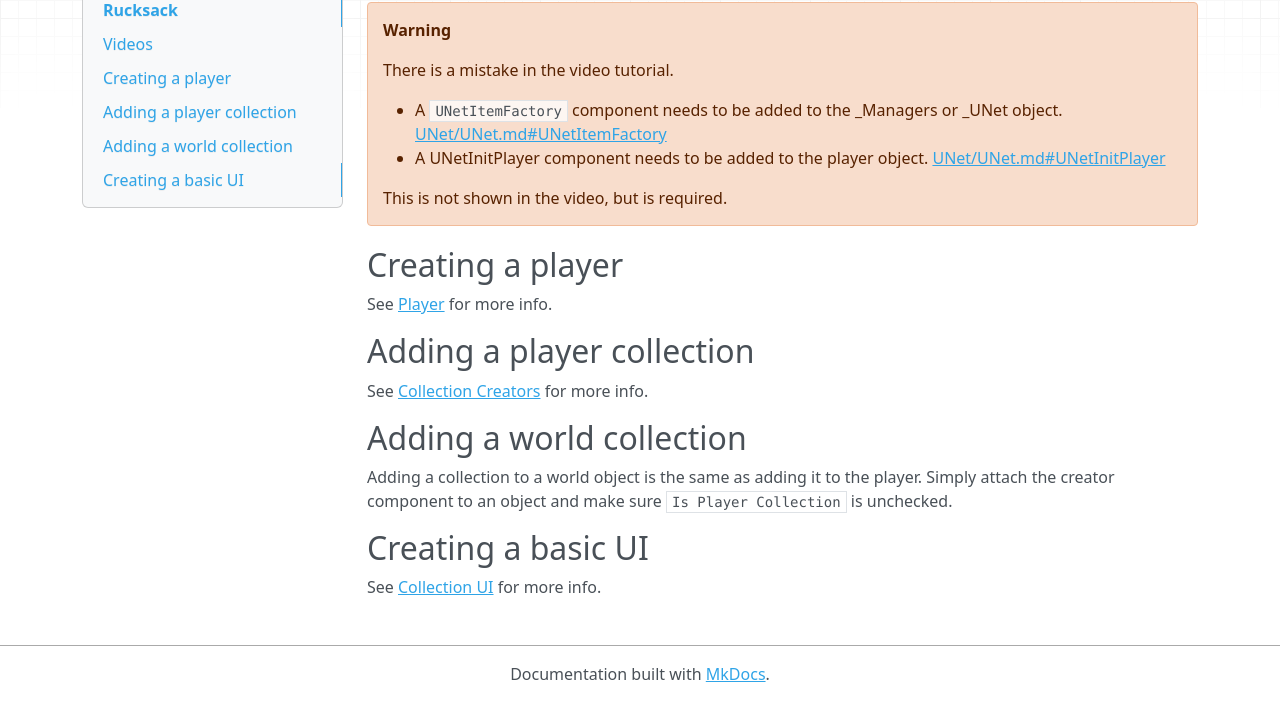
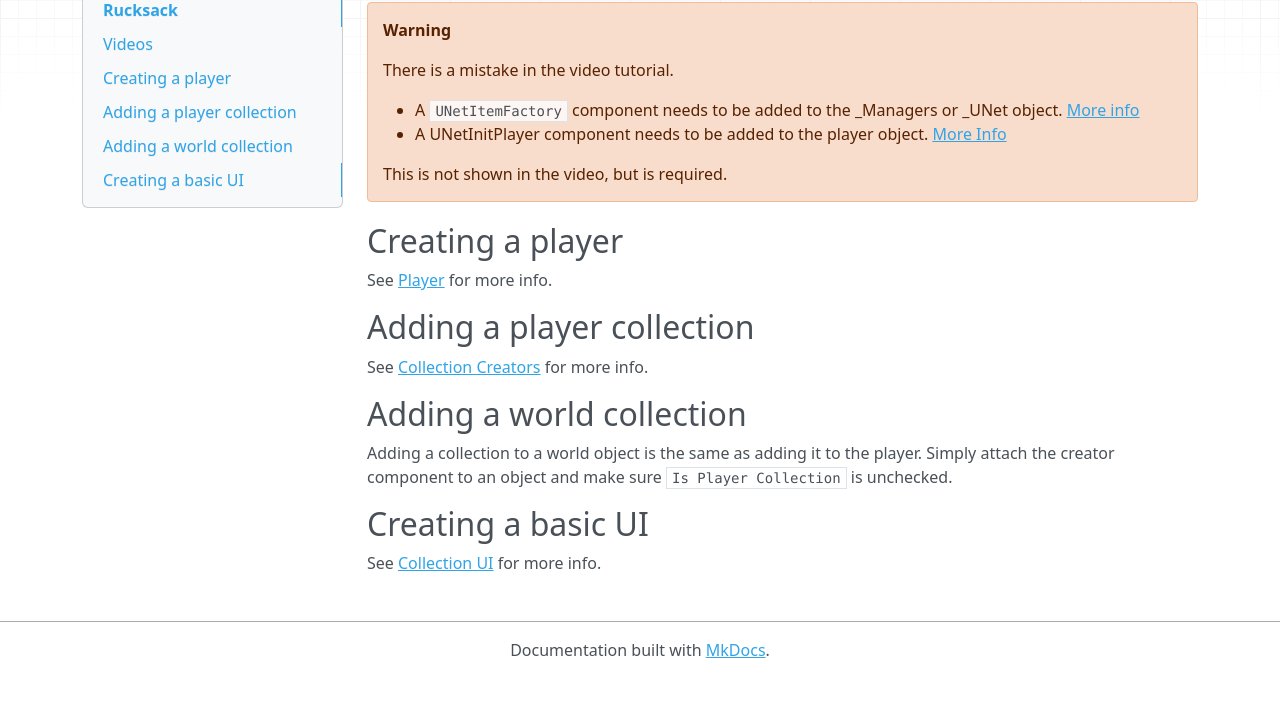
Before and after one commit to devdogio/RucksackDocs, an MkDocs documentation site: the page built from docs/GettingStarted.md, in a window 1280 px wide and 900 px high, scrolled down 605 px, cut to the strip 198-900 px from the top of the window. Built offline with MkDocs 1.6.1, drawn with Linux system fonts in a browser that asks for light colours; nearby versions of some CDN libraries; after the commit the page ends 1481 px from its top, so only the background shows below that.

Commit message:
Fixed links

```diff
--- a/docs/GettingStarted.md
+++ b/docs/GettingStarted.md
@@ -12,8 +12,8 @@ Alright, now we're ready to get going!
 !!! warning
 	There is a mistake in the video tutorial.
 
-	- A `UNetItemFactory` component needs to be added to the _Managers or _UNet object. [UNet/UNet.md#UNetItemFactory](More info)
-	- A UNetInitPlayer component needs to be added to the player object. [UNet/UNet.md#UNetInitPlayer](More Info)
+	- A `UNetItemFactory` component needs to be added to the _Managers or _UNet object. [More info](UNet/UNet.md#UNetItemFactory)
+	- A UNetInitPlayer component needs to be added to the player object. [More Info](UNet/UNet.md#UNetInitPlayer)
 
 	This is not shown in the video, but is required.
 
```
